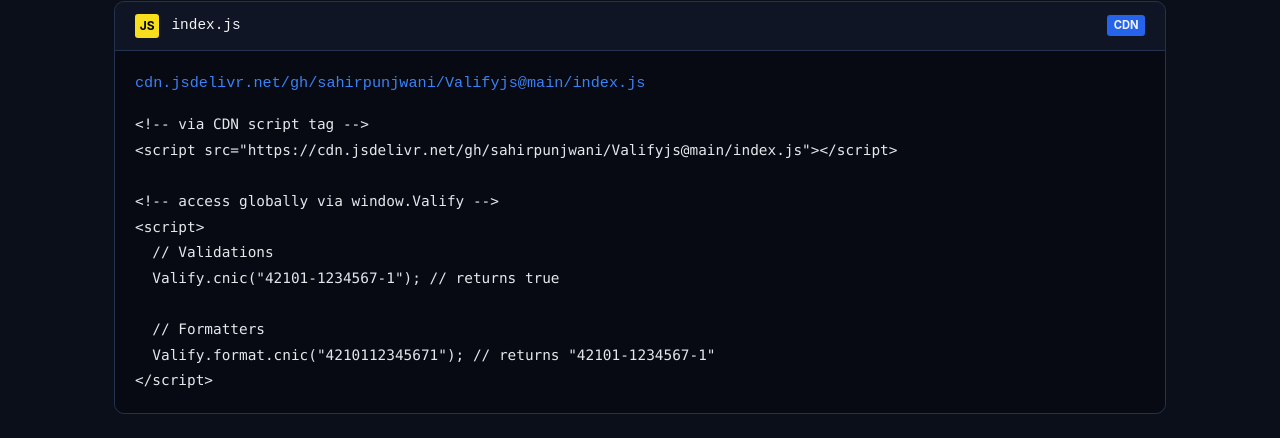
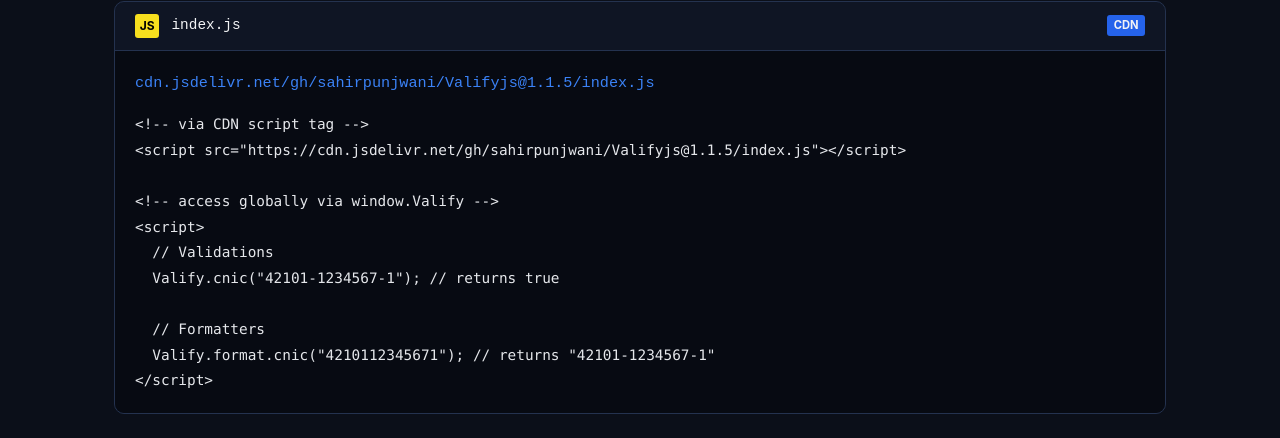
Before and after one commit to sahirpunjwani/Valifyjs, a website: page index.html in a window 1280 px wide. Shown: the part 623-1061 px from the top of the page. Drawn offline with Linux system fonts and the light colour scheme.

Commit message:
Update index.html

```diff
--- a/index.html
+++ b/index.html
@@ -106,9 +106,9 @@
             <span class="badge-tag">CDN</span>
           </div>
           <div class="cdn-body">
-            <p class="cdn-url-text">cdn.jsdelivr.net/gh/sahirpunjwani/Valifyjs@main/index.js</p>
+            <p class="cdn-url-text">cdn.jsdelivr.net/gh/sahirpunjwani/Valifyjs@1.1.5/index.js</p>
             <pre><code>&lt;!-- via CDN script tag --&gt;
-&lt;script src="https://cdn.jsdelivr.net/gh/sahirpunjwani/Valifyjs@main/index.js"&gt;&lt;/script>
+&lt;script src="https://cdn.jsdelivr.net/gh/sahirpunjwani/Valifyjs@1.1.5/index.js"&gt;&lt;/script>
 
 &lt;!-- access globally via window.Valify --&gt;
 &lt;script&gt;
```
